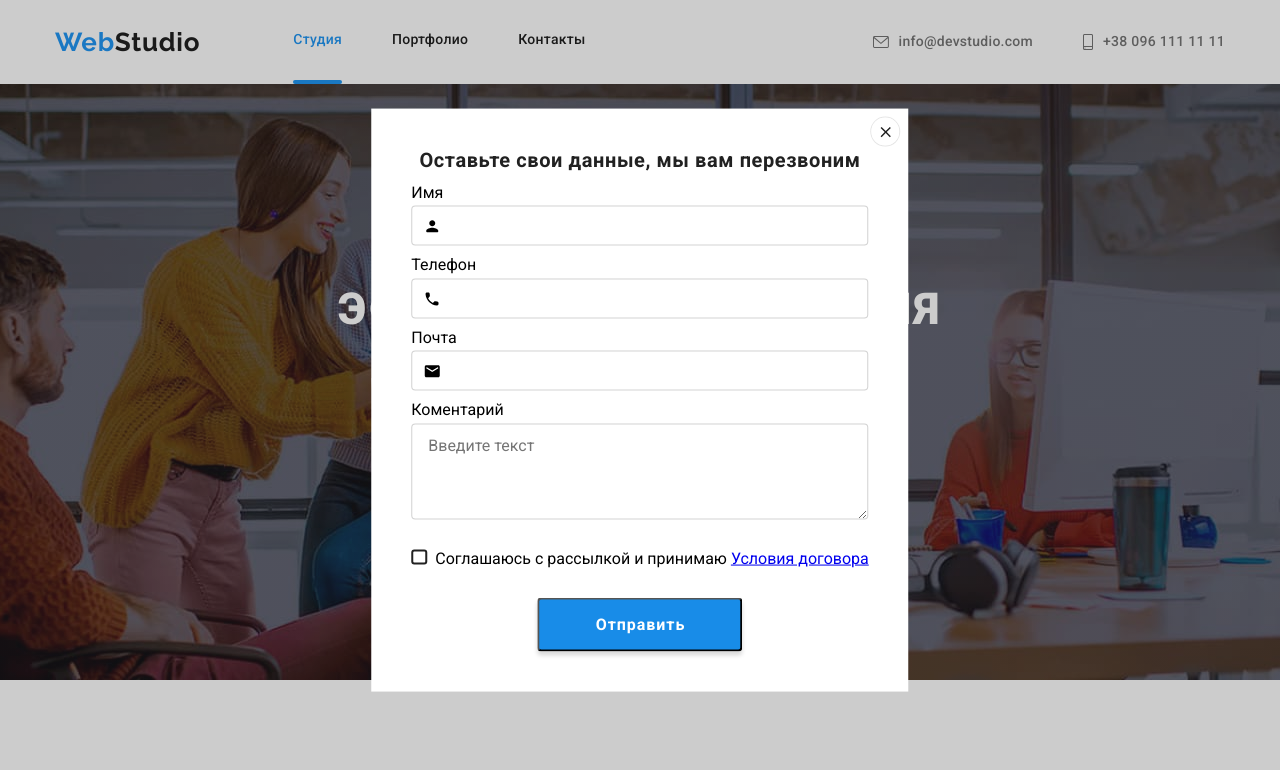
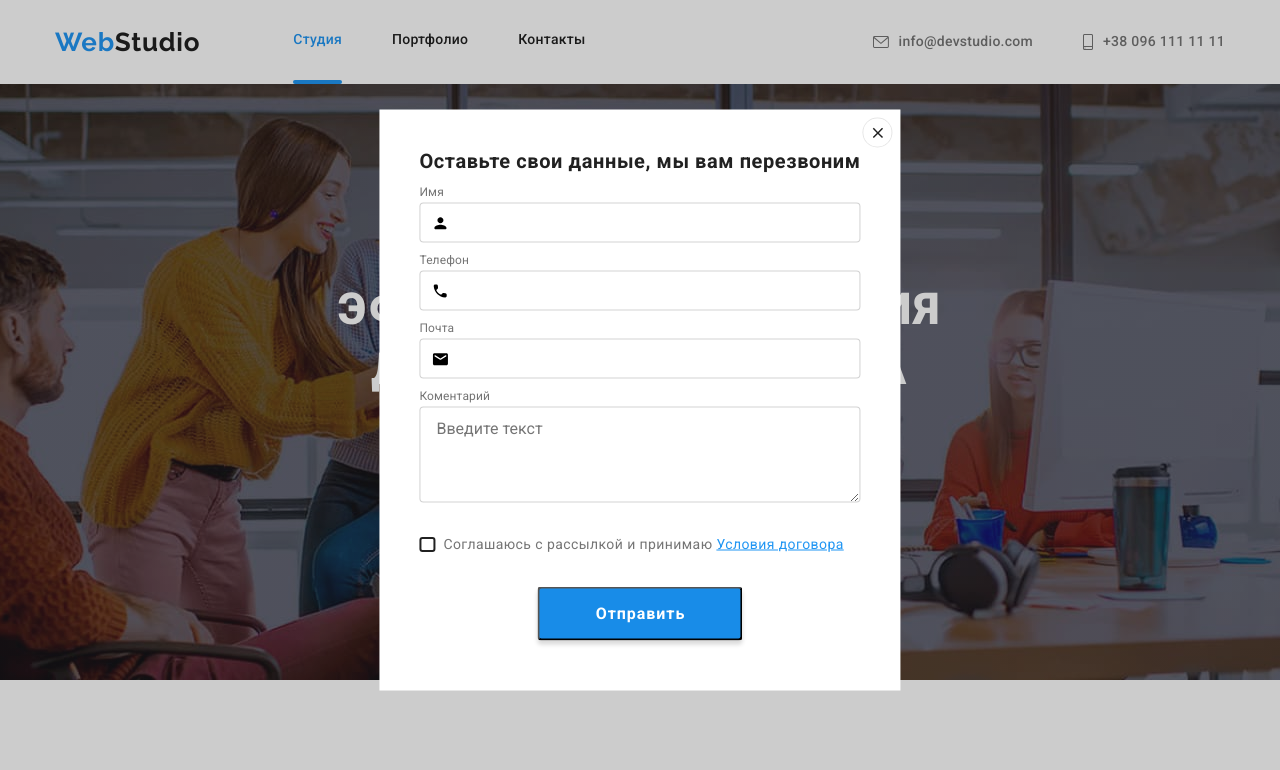
Before and after one commit to Aleksandr-Bednichenko/goit-markup-hw-06, a plain HTML site: page index.html in a window 1280 px wide. Both pictures are taken after a click on the button "Заказать услугу". Shown: the top 770 px of the page. Drawn offline with nearby package versions, Linux system fonts and the light colour scheme.

Commit message:
добавляет стили текста в формах

```diff
--- a/css/styles.css
+++ b/css/styles.css
@@ -723,6 +723,7 @@ body {
 
   width: 358px;
   background-color: var(--dark-backgraund-color);
+  color: var(--white-text-color);
 }
 
 .form-footer{
@@ -1031,6 +1032,14 @@ body {
 
 .form-field label{
   cursor: pointer;
+
+  font-weight: 400;
+  font-size: 12px;
+  line-height: 1.17;
+
+  letter-spacing: 0.01em;
+
+  color: #757575;
 }
 
 .form-field input{
@@ -1084,6 +1093,7 @@ margin-bottom: 30px;
 }
 
 .modal-link{
+  color: var(--hover-text-color);
 
  text-decoration-line: underline;
 }
@@ -1137,7 +1147,7 @@ margin-bottom: 30px;
 
 .checkbox-icon{
   position: absolute;
-  top: 0;
+  bottom: 50%;
   left: 0;
   display: inline-block;
   width: 16px;
@@ -1145,6 +1155,7 @@ margin-bottom: 30px;
   border: 2px solid var(--black-text-color);
   border-radius: 3px;
   cursor: pointer;
+  transform: translateY(50%);
 }
 
 .checkbox{
@@ -1164,3 +1175,13 @@ margin-bottom: 30px;
   background-origin: border-box;
   border-color: transparent
 }
+
+.checkbox-modal label{
+  font-weight: 400;
+  font-size: 14px;
+  line-height: 1.71;
+
+  letter-spacing: 0.03em;
+
+  color: #757575;
+}
--- a/index.html
+++ b/index.html
@@ -453,7 +453,7 @@
             </button>
             <form class="form-modal" autocomplete="on">
                 <div class="form-field">
-                    <label for="name-modal">Имя</label>
+                    <label class="lebel" for="name-modal">Имя</label>
                     <div class="input-icon">
                         <input   type="name" id="name-modal">
                         <svg class="modal-icon">
```
